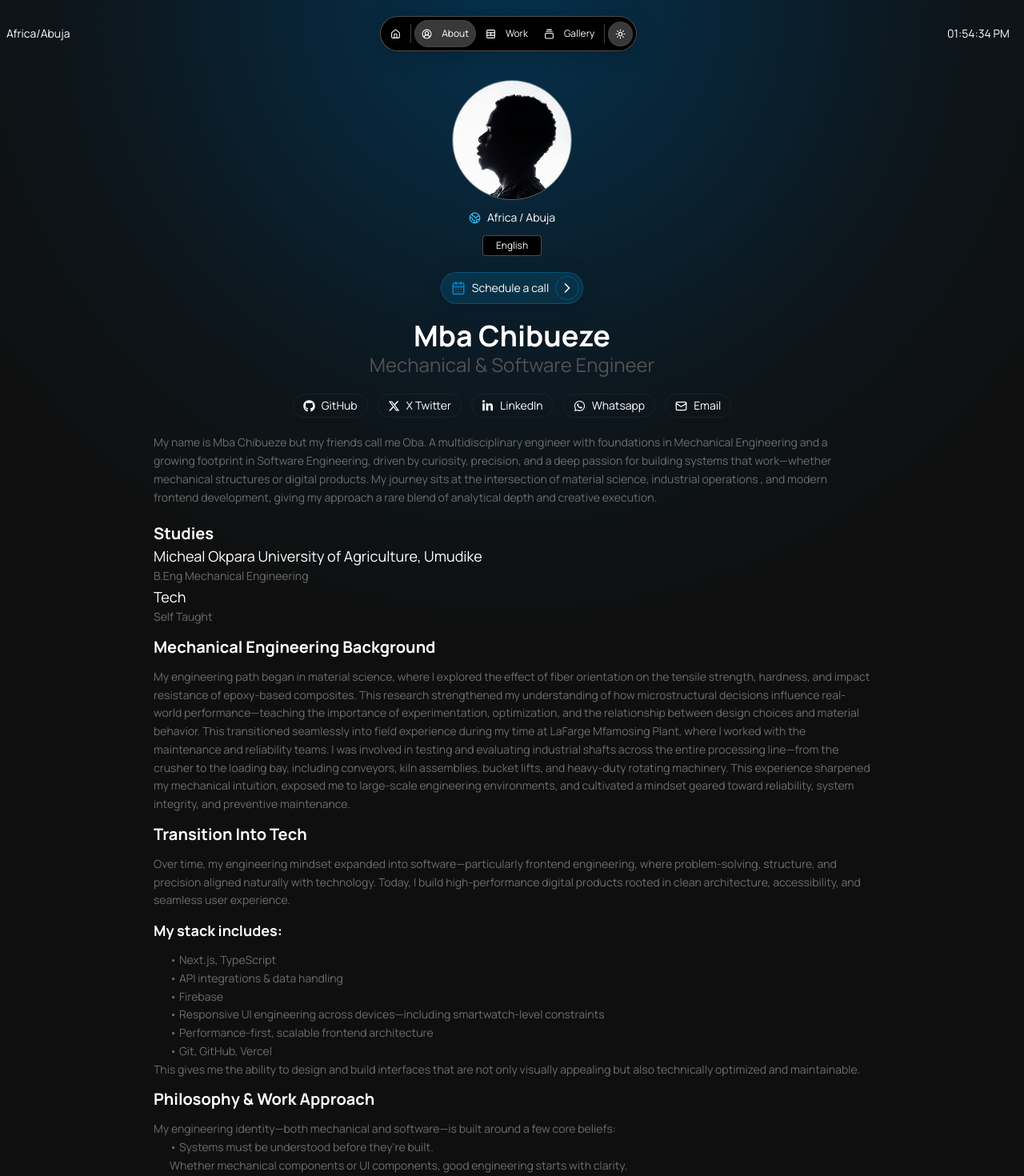
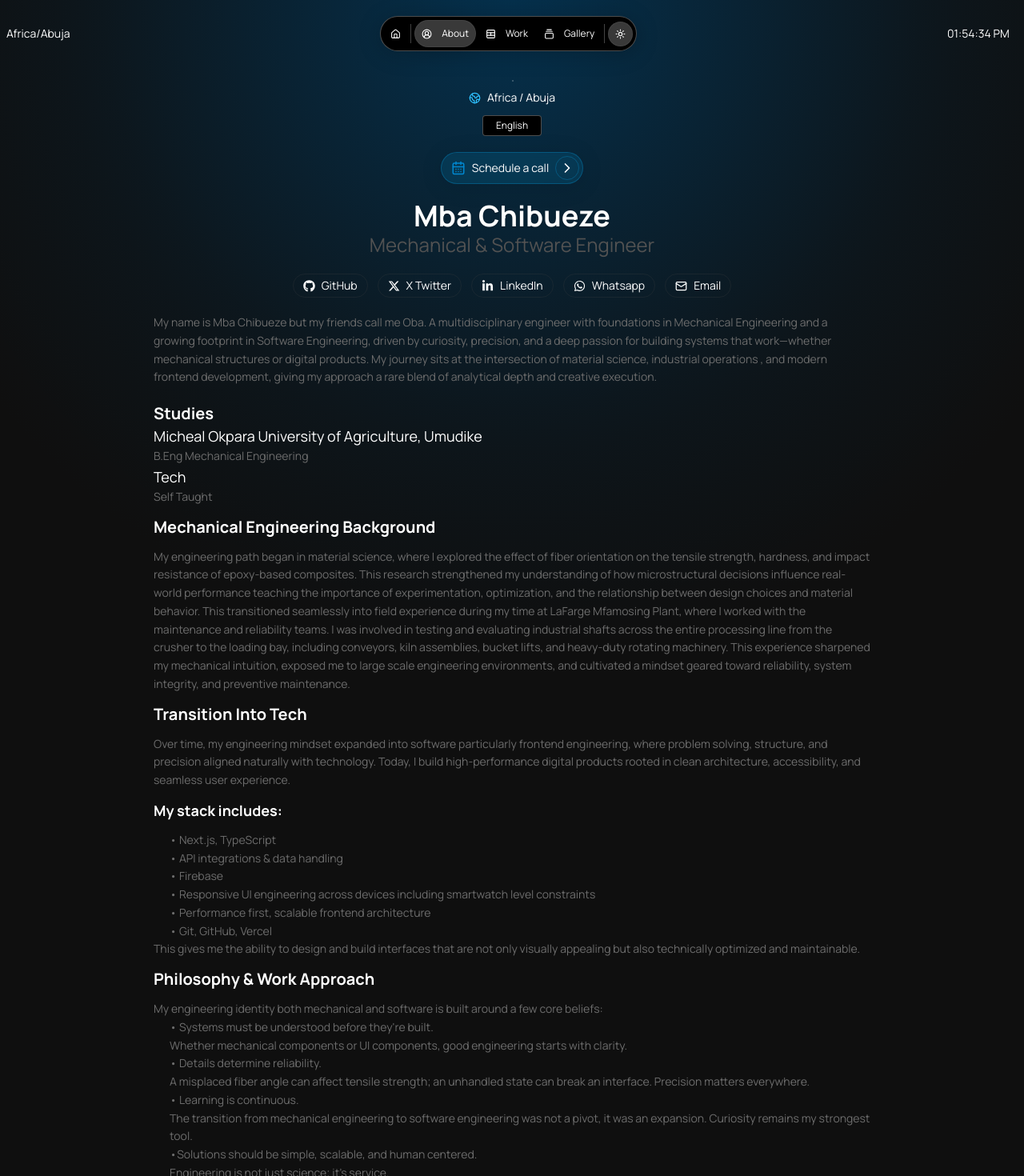
Before and after one commit to mbachibueze/mbachibueze, a Next.js app: page /about in a window 1280 px wide. Shown: the top 1470 px of the page at 80% size. Built offline with nearby package versions, Linux system fonts and the light colour scheme.

Commit message:
feat: enhance About page layout and improve image handling; add Admin page component

```diff
--- a/src/app/about/page.tsx
+++ b/src/app/about/page.tsx
@@ -66,13 +66,14 @@ const About = () => {
 
       {/* Avatar & Location */}
       <div className="flex flex-col items-center gap-3">
-        <Image
-          src="/about.svg"
-          alt="Mba Chibueze"
-          width={150}
-          height={200}
-          className="rounded-full border border-white/30"
-        />
+        <div className=" w-[150] h-[150] rounded-full relative">
+          <Image
+            src="/about.svg"
+            alt="Mba Chibueze"
+            fill
+            className="rounded-full border border-white/30"
+          />
+        </div>
 
         <p className="flex items-center gap-2 text-sm">
           <Earth size={15} className="text-[#2fc1ff]" />
@@ -174,20 +175,20 @@ const About = () => {
         effect of fiber orientation on the tensile strength, hardness, and
         impact resistance of epoxy-based composites. This research strengthened
         my understanding of how microstructural decisions influence real-world
-        performance—teaching the importance of experimentation, optimization,
+        performance teaching the importance of experimentation, optimization,
         and the relationship between design choices and material behavior. This
         transitioned seamlessly into field experience during my time at LaFarge
         Mfamosing Plant, where I worked with the maintenance and reliability
         teams. I was involved in testing and evaluating industrial shafts across
-        the entire processing line—from the crusher to the loading bay,
+        the entire processing line from the crusher to the loading bay,
         including conveyors, kiln assemblies, bucket lifts, and heavy-duty
         rotating machinery. This experience sharpened my mechanical intuition,
-        exposed me to large-scale engineering environments, and cultivated a
+        exposed me to large scale engineering environments, and cultivated a
         mindset geared toward reliability, system integrity, and preventive
         maintenance.
         <h3 className={`${header}`}>Transition Into Tech</h3>
-        Over time, my engineering mindset expanded into software—particularly
-        frontend engineering, where problem-solving, structure, and precision
+        Over time, my engineering mindset expanded into software particularly
+        frontend engineering, where problem solving, structure, and precision
         aligned naturally with technology. Today, I build high-performance
         digital products rooted in clean architecture, accessibility, and
         seamless user experience.
@@ -197,16 +198,16 @@ const About = () => {
           <li>• API integrations & data handling</li>
           <li>• Firebase</li>
           <li>
-            • Responsive UI engineering across devices—including
-            smartwatch-level constraints
+            • Responsive UI engineering across devices including
+            smartwatch level constraints
           </li>
-          <li>• Performance-first, scalable frontend architecture</li>
+          <li>• Performance first, scalable frontend architecture</li>
           <li>• Git, GitHub, Vercel</li>
         </ul>
         This gives me the ability to design and build interfaces that are not
         only visually appealing but also technically optimized and maintainable.
         <h3 className={`${header}`}>Philosophy & Work Approach</h3>
-        My engineering identity—both mechanical and software—is built around a
+        My engineering identity both mechanical and software is built around a
         few core beliefs:
         <ul className=" [&_span]:font-medium ml-5">
           <li>
@@ -221,13 +222,13 @@ const About = () => {
           </li>
           <li>
             • <span>Learning is continuous.</span> <br /> The transition from
-            mechanical engineering to software engineering was not a pivot—it
+            mechanical engineering to software engineering was not a pivot, it
             was an expansion. Curiosity remains my strongest tool.
           </li>
           <li>
             •
             <span>
-              Solutions should be simple, scalable, and human-centered.
+              Solutions should be simple, scalable, and human centered.
             </span>
             <br /> Engineering is not just science; it's service.
           </li>
--- /dev/null
+++ b/src/app/admin/page.tsx
@@ -0,0 +1,9 @@
+import React from 'react'
+
+const AdminPage = () => {
+  return (
+    <div>AdminPage</div>
+  )
+}
+
+export default AdminPage
--- a/src/components/ui/signInModal.tsx
+++ b/src/components/ui/signInModal.tsx
@@ -1,7 +1,7 @@
 'use client'
 
 import { useRouter } from 'next/navigation';
-import React, { useContext, useState } from 'react'
+import React, { useContext, useEffect, useState } from 'react'
 import { ThemeContext } from "@/src/context/themeContext";
 import { CircleX, EyeClosed, Eye } from "lucide-react";
 
@@ -37,6 +37,14 @@ const SignInModal: React.FC<SignInModalProps> = ({onClose}) => {
     }
   }
 
+    useEffect(() => {
+      document.body.style.overflow = "hidden";
+
+      return () => {
+        document.body.style.overflow = "";
+      };
+    }, []);
+
 
   return (
     <div className='fixed inset-0 z-50'>
@@ -65,7 +73,7 @@ const SignInModal: React.FC<SignInModalProps> = ({onClose}) => {
               onChange={(e) => setUsername(e.target.value)}
             />
 
-            <div className="flex items-center bg-black/20 rounded pr-2 gap-2 w-full relative">
+            <div className="flex items-center bg-black/20 rounded  gap-2 w-full relative">
               <input
                 type={showPassword ? "text" : "password"}
                 className="bg-transparent flex-1"
@@ -73,7 +81,7 @@ const SignInModal: React.FC<SignInModalProps> = ({onClose}) => {
                 onChange={(e) => setPassword(e.target.value)}
               />
 
-              <div className=' absolute right-2 top-1/2 -translate-y-1/2 p-1 rounded-full'>
+              <div className=' absolute right-2 top-1/2 -translate-y-1/2 p-2 rounded-full'>
                 {showPassword ? (
                   <EyeClosed
                     size={15}
```
